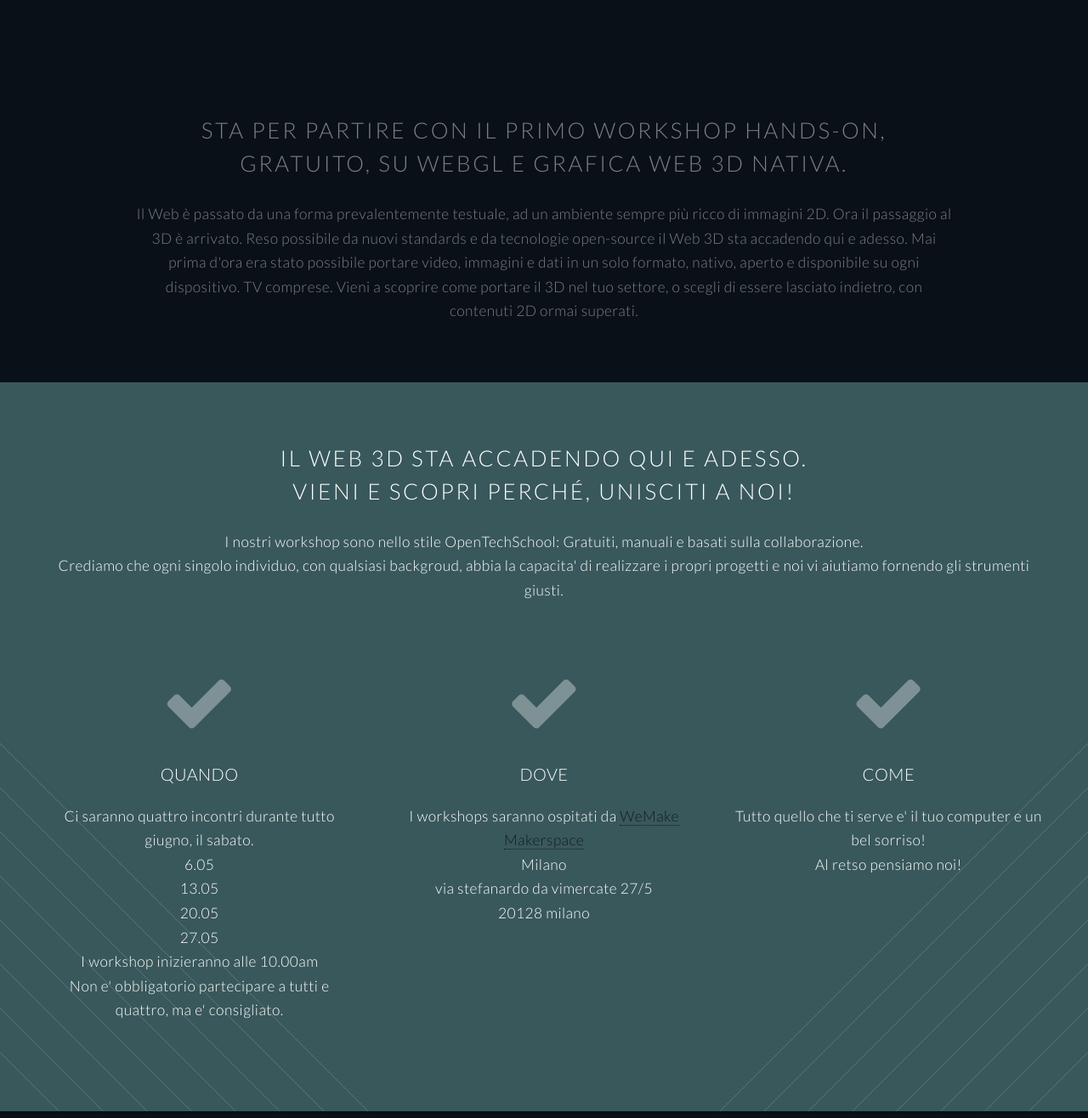
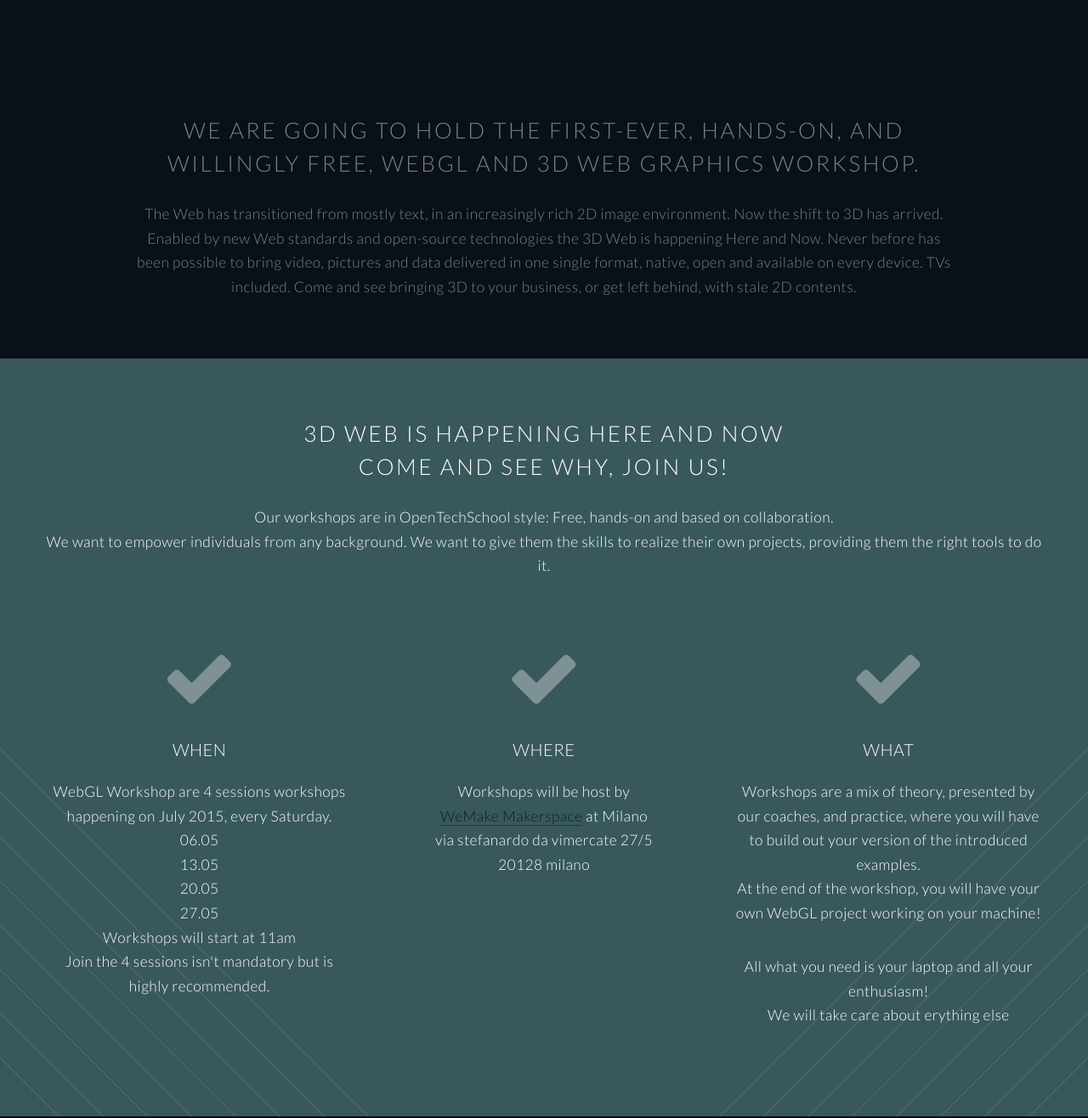
Before and after one commit to 3DWeb-cc/webgl-website, a plain HTML site: page html5up-twenty/index.html in a window 1280 px wide. Shown: the part 580-1896 px from the top of the page at 85% size. Drawn offline with nearby package versions, Linux system fonts and the light colour scheme.

Commit message:
index change colors and text

```diff
--- a/html5up-twenty/index.html
+++ b/html5up-twenty/index.html
@@ -60,14 +60,14 @@
 				<article id="main">
 
 					<header class="special container">
-						<h2>Sta per partire con il primo workshop hands-on, gratuito,
-						su WebGL e grafica web 3D nativa.</h2>
+						<h2>We are going to hold the first-ever,
+						hands-on, and willingly free, WebGL and 3D Web Graphics workshop.</h2>
 
-						<p>Il Web è passato da una forma prevalentemente testuale, ad un ambiente sempre più ricco di immagini 2D. Ora il passaggio al 3D è arrivato.
-						Reso possibile da nuovi standards e da tecnologie open-source il Web 3D sta accadendo qui e adesso.
-						Mai prima d'ora era stato possibile portare video, immagini e dati in un solo formato, nativo, aperto e disponibile su ogni dispositivo. TV comprese.
+						<p>The Web has transitioned from mostly text, in an increasingly rich 2D image environment. Now the shift to 3D has arrived.
+						Enabled by new Web standards and open-source technologies the 3D Web is happening Here and Now.
+						Never before has been possible to bring video, pictures and data delivered in one single format, native, open and available on every device. TVs included.
 
-						Vieni a scoprire come portare il 3D nel tuo settore, o scegli di essere lasciato indietro, con contenuti 2D ormai superati. </p>
+						Come and see bringing 3D to your business, or get left behind, with stale 2D contents. </p>
 					</header>
 
 					<!-- One -->
@@ -76,10 +76,10 @@
 								<div class="12u 12u(narrower)">
 
 									<header>
-										<h2>Il Web 3D sta accadendo qui e adesso.
-										<br />Vieni e scopri perché, unisciti a noi!</h2>
-										<p>I nostri workshop sono nello stile OpenTechSchool: Gratuiti, manuali e basati sulla collaborazione. <br />
-										Crediamo che ogni singolo individuo, con qualsiasi backgroud, abbia la capacita' di realizzare i propri progetti e noi vi aiutiamo fornendo gli strumenti giusti. </p>
+										<h2>3D Web is happening Here and Now
+										<br /> Come and see why, join us!</h2>
+										<p>Our workshops are in OpenTechSchool style: Free, hands-on and based on collaboration. <br />
+										We want to empower individuals from any background. We want to give them the skills to realize their own projects, providing them the right tools to do it.</p>
 									</header>
 								</div>
 							</div>
@@ -90,15 +90,15 @@
 									<section>
 										<span class="icon featured fa-check"></span>
 										<header>
-											<h3>Quando</h3>
+											<h3>When</h3>
 										</header>
-										<p>Ci saranno quattro incontri durante tutto giugno, il sabato. <br />
-										6.05 <br />
+										<p>WebGL Workshop are 4 sessions workshops happening on July 2015, every Saturday. <br />
+										06.05 <br />
 										13.05 <br />
 										20.05 <br />
 										27.05 <br />
-										I workshop inizieranno alle 10.00am<br />
-										Non e' obbligatorio partecipare a tutti e quattro, ma e' consigliato.
+										Workshops will start at 11am <br />
+										Join the 4 sessions isn't mandatory but is highly recommended.
 										</p>
 									</section>
 
@@ -108,10 +108,10 @@
 									<section>
 										<span class="icon featured fa-check"></span>
 										<header>
-											<h3>Dove</h3>
+											<h3>Where</h3>
 										</header>
-										<p>I workshops saranno ospitati da <a href="http://wemake.cc/">WeMake Makerspace</a>
-										<br /> Milano <br />
+										<p>Workshops will be host by <br />
+										<a href="http://wemake.cc/">WeMake Makerspace</a> at Milano <br />
 										via stefanardo da vimercate 27/5 <br />
 										20128 milano</p>
 									</section>
@@ -122,10 +122,14 @@
 									<section>
 										<span class="icon featured fa-check"></span>
 										<header>
-											<h3>Come</h3>
+											<h3>What</h3>
 										</header>
-										<p>Tutto quello che ti serve e' il tuo computer e un bel sorriso! <br />
-										Al retso pensiamo noi! </p>
+										<p>
+											Workshops are a mix of theory, presented by our coaches, and practice, where you will have to build out your version of the introduced examples. <br />
+											At the end of the workshop, you will have your own WebGL project working on your machine!
+										</p>
+										<p>All what you need is your laptop and all your enthusiasm!<br />
+										We will take care about erything else </p>
 									</section>
 
 								</div>
@@ -136,14 +140,15 @@
 
 				<a name="about"></a>
 				<section class="wrapper style3 container special" id="about">
-					<header class="special container">
-						<div class="shorter">
+					<header class="special">
+						<div class="">
 						<h2> What is OpenTechSchool?</h2>
 						<br />
 						<p>Is international community organising friendly and welcoming events and workshops <br />with real people in the real world.</p>
 						<p>OpenTechSchool is a movement aiming to offer free tech education. <br />
 						Our events are open to technology enthusiasts of all genders, backgrounds, and experience levels, willing to coach or learn in a friendly environment. <br />
-						Our learning material is shared and collectively improved by the online community and anyone is welcome to use it to organize new OTS chapters anywhere in the world. </p>
+						Our learning material is shared and collectively improved by the online community and anyone is welcome to use it to organize new OTS chapters anywhere in the world.
+						We are a no profit organisation runs by volunteer.</p>
 						</div>
 					</header>
 					<footer>
@@ -208,7 +213,7 @@
 				<footer id="footer">
 
 					<ul class="icons">
-						<li><a href="#" class="icon circle fa-twitter"><span class="label">Twitter</span></a></li>
+						<!-- <li><a href="#" class="icon circle fa-twitter"><span class="label">Twitter</span></a></li> -->
 						<li><a href="http://www.meetup.com/Khronos-Milano-Chapter/" class="icon circle fa-facebook"><span class="label">Facebook</span></a></li>
 
 						<li><a href="https://github.com/3DWeb-cc" class="icon circle fa-github"><span class="label">Github</span></a></li>
```
Lines whose indentation alone changed are shown as unchanged.
